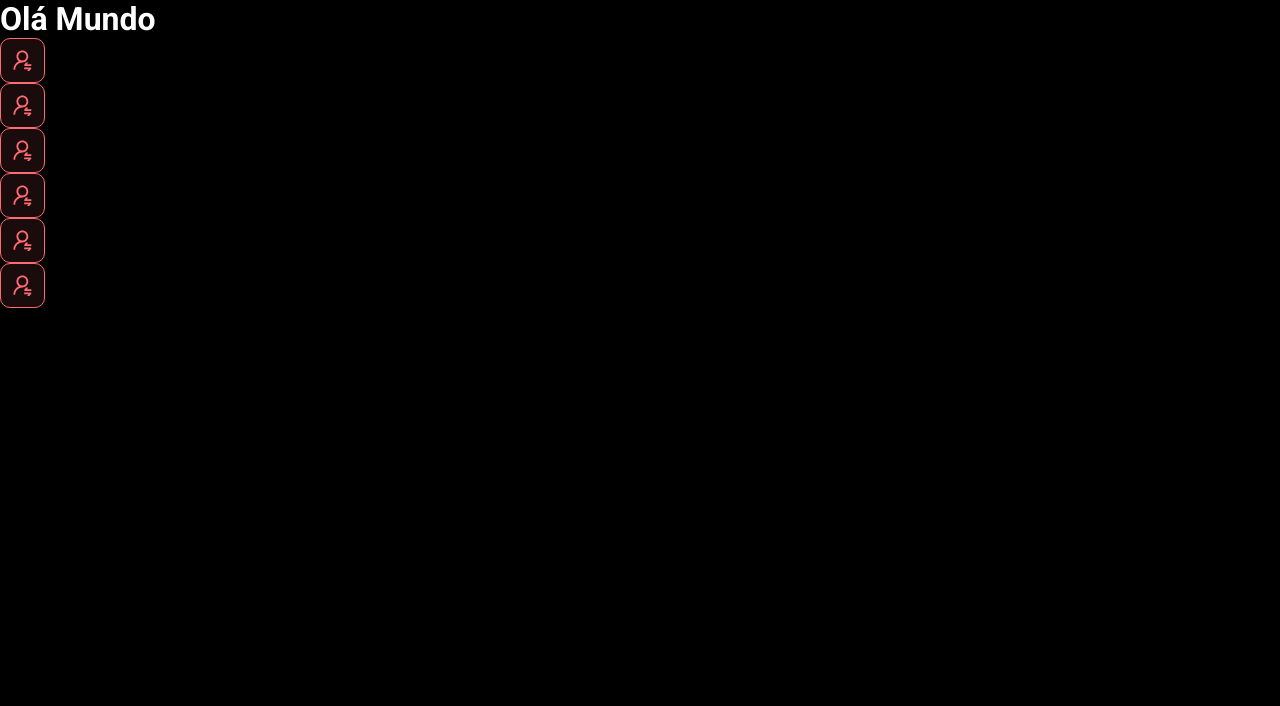
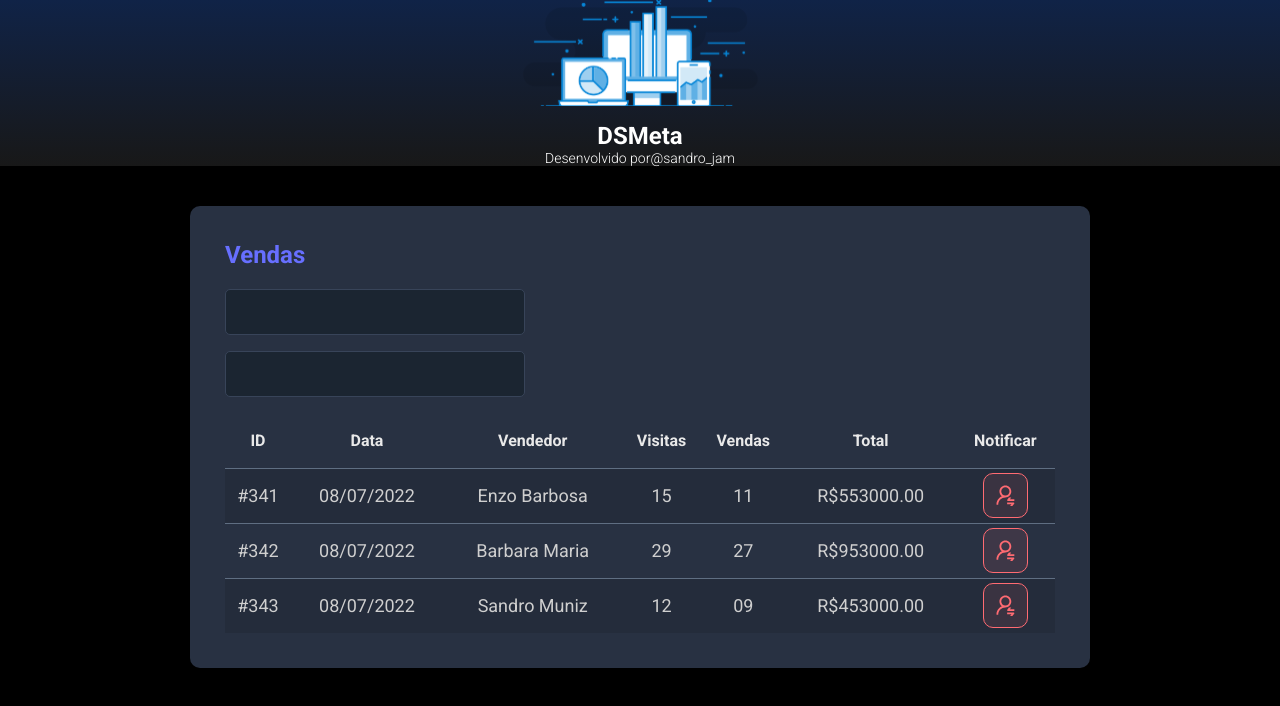
Before and after one commit to SandroJAM/dsmeta, a React (Vite) app in the folder frontend/: page / in a window 1280 px wide. Shown: the top 706 px of the page. Built offline with nearby package versions, Linux system fonts and the light colour scheme.

Commit message:
Other componentes

```diff
--- a/frontend/src/App.tsx
+++ b/frontend/src/App.tsx
@@ -1,15 +1,19 @@
-import NotificationButton from "./components/NotificationButton"
+// import NotificationButton from "./components/NotificationButton"
+
+import Header from "./components/Header"
+import SalesCard from "./components/SalesCard"
 
 function App() {
   return (
     <>
-      <h1>Olá Mundo</h1>
-      <NotificationButton />
-      <NotificationButton />
-      <NotificationButton />
-      <NotificationButton />
-      <NotificationButton />
-      <NotificationButton />
+      <Header />
+      <main>
+        <section id="sales">
+          <div className="dsmeta-container">
+            <SalesCard />
+          </div>
+        </section>
+      </main>
     </>
   )
 }
--- /dev/null
+++ b/frontend/src/components/Header/index.tsx
@@ -0,0 +1,19 @@
+import logo from '../../assets/img/logo.svg'
+
+import './styles.css'
+
+function Header() {
+    return (
+        <header>
+            <div className="dsmeta-logo-container">
+                <img src={logo} alt="DSMeta" />
+                    <h1>DSMeta</h1>
+                    <p>Desenvolvido por
+                        <a href="https://www.instagram.com/devsuperior.ig">@sandro_jam</a>
+                    </p>
+            </div>
+        </header>
+    )
+}
+
+export default Header
--- /dev/null
+++ b/frontend/src/components/Header/styles.css
@@ -0,0 +1,27 @@
+header {
+    background: linear-gradient(180deg, #102347 0%, #181818 100%);
+    height:;
+    display: flex;
+    align-items: center;
+    justify-content: center;
+}
+
+.dsmeta-logo-container{
+    display: flex;
+    flex-direction: column;
+    align-items: center;
+}
+
+.dsmeta-logo-container img {
+    width: 235;
+}
+
+.dsmeta-logo-container h1 {
+    margin-top: 15px;
+    font-size: 24px;
+}
+
+.dsmeta-logo-container p {
+    font-size: 14px;
+    font-weight: 300;
+}
--- /dev/null
+++ b/frontend/src/components/SalesCard/index.tsx
@@ -0,0 +1,83 @@
+import NotificationButton from '../NotificationButton'
+
+import './styles.css'
+
+function SalesCard() {
+  return (
+    <div className="dsmeta-card">
+      <h2 className="dsmeta-sales-title">Vendas</h2>
+      <div className="dsmeta-form-control-container">
+        <input className="dsmeta-form-control" type="text" />
+      </div>
+      <div className="dsmeta-form-control-container">
+        <input className="dsmeta-form-control" type="text" />
+      </div>
+      <div>
+        <table className="dsmeta-sales-table">
+          <thead>
+            <tr>
+              <th className="responsive992">ID</th>
+              <th className="responsive576">Data</th>
+              <th>Vendedor</th>
+              <th className="responsive992">Visitas</th>
+              <th className="responsive992">Vendas</th>
+              <th>Total</th>
+              <th>Notificar</th>
+            </tr>
+          </thead>
+          <tbody>
+            <tr>
+              <td className="responsive992">#341</td>
+              <td className="responsive576">08/07/2022</td>
+              <td>Enzo Barbosa</td>
+              <td className="responsive992">15</td>
+              <td className="responsive992">11</td>
+              <td>R$553000.00</td>
+              <td>
+                <div className="dsmeta-red-btn-container">
+                  {/*<div className="dsmeta-red-btn">
+                    <img src="notification-icon.svg" alt="Notificar" />
+                  </div> */}
+                  <NotificationButton />
+                </div>
+              </td>
+            </tr>
+            <tr>
+              <td className="responsive992">#342</td>
+              <td className="responsive576">08/07/2022</td>
+              <td>Barbara Maria</td>
+              <td className="responsive992">29</td>
+              <td className="responsive992">27</td>
+              <td>R$953000.00</td>
+              <td>
+                <div className="dsmeta-red-btn-container">
+                  {/*<div className="dsmeta-red-btn">
+                    <img src="notification-icon.svg" alt="Notificar" />
+                  </div>*/}
+                  <NotificationButton />
+                </div>
+              </td>
+            </tr>
+            <tr>
+              <td className="responsive992">#343</td>
+              <td className="responsive576">08/07/2022</td>
+              <td>Sandro Muniz</td>
+              <td className="responsive992">12</td>
+              <td className="responsive992">09</td>
+              <td>R$453000.00</td>
+              <td>
+                <div className="dsmeta-red-btn-container">
+                  {/*<div className="dsmeta-red-btn">
+                    <img src="notification-icon.svg" alt="Notificar" />
+                   </div>*/}
+                  <NotificationButton />
+                </div>
+              </td>
+            </tr>
+          </tbody>
+        </table>
+      </div>
+    </div>
+  )
+}
+export default SalesCard
--- /dev/null
+++ b/frontend/src/components/SalesCard/styles.css
@@ -0,0 +1,97 @@
+.dsmeta-card {
+    background-color: #283142;
+    border-radius: 10px;
+    padding: 30px 10px;
+}
+
+.dsmeta-sales-title {
+    color: #676FFF;
+    font-size: 24px;
+    margin-bottom: 20px;
+}
+
+.dsmeta-form-control-container {
+    margin-bottom: 16px;
+    max-width: 300px;
+}
+
+.dsmeta-form-control {
+    width: 100%;
+    height: 46px;
+    background-color: #1B2531;
+    border: 1px solid #384459;
+    border-radius: 5px;
+    color: #9AAABE;
+    padding: 0 20px;
+    font-size: 18px;
+}
+
+.dsmeta-sales-table {
+    width: 100%;
+    border-spacing: 0;
+    border-collapse: collapse;
+}
+
+.dsmeta-sales-table thead {
+    height: 55px;
+    font-size: 16px;
+    color: #E9E9E9;
+    font-weight: 700;
+}
+
+.dsmeta-sales-table tbody {
+    font-size: 14px;
+    font-weight: 400;
+    color: #CFCFCF;
+    text-align: center;
+}
+
+.dsmeta-sales-table tbody tr {
+    height: 74px;
+    background-color: #283142;
+    border-top: 1px solid #5F6E82;
+
+}
+
+.dsmeta-sales-table tbody tr:hover > td {
+    background-color: #384459;
+}
+
+.dsmeta-sales-table tbody tr:nth-child(odd) {
+    background-color: #242C3B;
+}
+
+.dsmeta-red-btn-container {
+    display: flex;
+    justify-content: center;
+}
+
+.responsive576 {
+    display: none;
+}
+
+.responsive992 {
+    display: none;
+}
+
+@media (min-width: 576px) {
+    .responsive576 {
+        display: table-cell;
+    }
+
+    .dsmeta-card {
+        padding: 35px;
+    }
+    .dsmeta-sales-table tbody tr {
+        height: 55px;
+    }
+    .dsmeta-sales-table tbody {
+        font-size: 18px;
+    }
+}
+
+@media (min-width: 992px) {
+    .responsive992 {
+        display: table-cell;
+    }
+}
--- a/frontend/src/index.css
+++ b/frontend/src/index.css
@@ -16,3 +16,13 @@
     color: unset;
     text-decoration: none;
 }
+
+.dsmeta-container {
+    width: 100%;
+    max-width: 900px;
+    margin: 0 auto;
+}
+
+#sales {
+    padding: 40px 10px;
+}
```
Also changed, not shown: frontend/src/assets/img/logo.svg (added).
